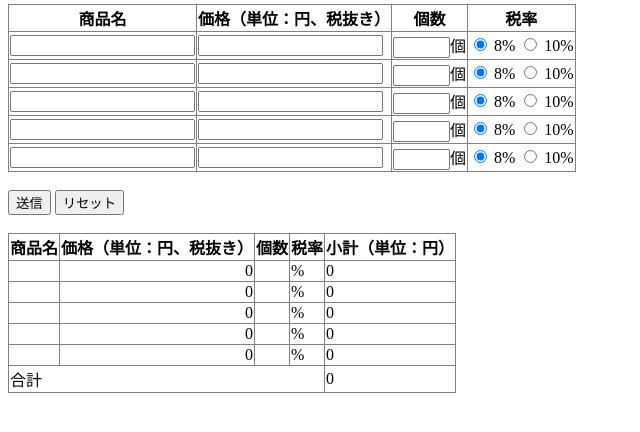
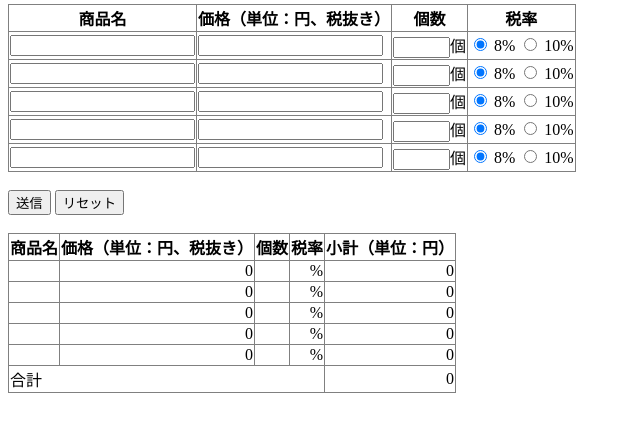
Before and after one commit to SatoIshii/2021sato, a PHP site: page /tax.php in a window 1280 px wide. Shown: the part 85-517 px from the top of the page, without its empty margins (0-640 px from the left). Run offline with PHP 8.4, Linux system fonts and the light colour scheme; data that the repository does not hold is empty.

Commit message:
[update] 出力のアップデート
表の出力形式を改善いたしました。

```diff
--- a/Desktop/sato/02/tax.php
+++ b/Desktop/sato/02/tax.php
@@ -62,53 +62,45 @@
       </form>
       <br>
       <?php
+            //1行目
             $name01 = $_POST["namae01"];
             $price01 = $_POST["nedan01"];
             $number01 = $_POST["num01"];
-            if(isset($_POST['tax01'])) {
             $tax01 = $_POST["tax01"];
             $tax = $tax01*0.01;
-            }
             $sum01 = ($price01 + ($price01 * $tax)) ;
-
+            //2行目
             $name02 = $_POST["namae02"];
             $price02 = $_POST["nedan02"];
             $number02 = $_POST["num02"];
-            if(isset($_POST['tax02'])) {
             $tax02 = $_POST["tax02"];
             $tax = $tax02*0.01;
-            }
             $sum02 = ($price02 + ($price02 * $tax)) ;
-
+            //3行目
             $name03 = $_POST["namae03"];
             $price03 = $_POST["nedan03"];
             $number03 = $_POST["num03"];
-            if(isset($_POST['tax03'])) {
             $tax03 = $_POST["tax03"];
             $tax = $tax03*0.01;
-            }
             $sum03 = ($price03 + ($price03 * $tax)) ;
-
+            //4行目
             $name04 = $_POST["namae04"];
             $price04 = $_POST["nedan04"];
             $number04 = $_POST["num04"];
-            if(isset($_POST['tax04'])) {
             $tax04 = $_POST["tax04"];
             $tax = $tax04*0.01;
-            }
             $sum04 = ($price04 + ($price04 * $tax)) ;
-
+            //5行目
             $name05 = $_POST["namae05"];
             $price05 = $_POST["nedan05"];
             $number05 = $_POST["num05"];
-            if(isset($_POST['tax05'])) {
             $tax05 = $_POST["tax05"];
             $tax = $tax05*0.01;
-            }
             $sum05 = ($price05 + ($price05 * $tax)) ;
-
+            //合計計算
             $sum = $sum01 + $sum02 + $sum03 + $sum04 + $sum05;
       ?>
+
       <table  border="1" style="border-collapse:collapse;">
           <tr>
               <th>商品名</th>
@@ -118,43 +110,43 @@
               <th>小計（単位：円）</th>
           </tr>
           <tr>
-              <td><?php echo $name01;?></td>
+              <td style="text-align: left;"><?php echo $name01;?></td>
               <td style="text-align: right;"><?php echo number_format($price01);?></td>
-              <td><?php echo $number01;?></td>
-              <td><?php echo $tax01;?>%</td>
-              <td><?php echo number_format($sum01);?></td>
+              <td style="text-align: right;"><?php echo $number01;?></td>
+              <td style="text-align: right;"><?php echo $tax01;?>%</td>
+              <td style="text-align: right;"><?php echo number_format($sum01);?></td>
           </tr>
           <tr>
-              <td><?php echo $name02;?></td>
+              <td style="text-align: left;"><?php echo $name02;?></td>
               <td style="text-align: right;"><?php echo number_format($price02);?></td>
-              <td><?php echo $number02;?></td>
-              <td><?php echo $tax02;?>%</td>
-              <td><?php echo number_format($sum02);?></td>
+              <td style="text-align: right;"><?php echo $number02;?></td>
+              <td style="text-align: right;"><?php echo $tax02;?>%</td>
+              <td style="text-align: right;"><?php echo number_format($sum02);?></td>
           </tr>
           <tr>
-              <td><?php echo $name03;?></td>
+              <td style="text-align: left;"><?php echo $name03;?></td>
               <td style="text-align: right;"><?php echo number_format($price03);?></td>
-              <td><?php echo $number03;?></td>
-              <td><?php echo $tax03;?>%</td>
-              <td><?php echo number_format($sum03)?></td>
+              <td style="text-align: right;"><?php echo $number03;?></td>
+              <td style="text-align: right;"><?php echo $tax03;?>%</td>
+              <td style="text-align: right;"><?php echo number_format($sum03)?></td>
           </tr>
           <tr>
-              <td><?php echo $name04;?></td>
+              <td style="text-align: left;"><?php echo $name04;?></td>
               <td style="text-align: right;"><?php echo number_format($price04);?></td>
-              <td><?php echo $number04;?></td>
-              <td><?php echo $tax04;?>%</td>
-              <td><?php echo number_format($sum04);?></td>
+              <td style="text-align: right;"><?php echo $number04;?></td>
+              <td style="text-align: right;"><?php echo $tax04;?>%</td>
+              <td style="text-align: right;"><?php echo number_format($sum04);?></td>
           </tr>
           <tr>
-              <td><?php echo $name05;?></td>
+              <td style="text-align: left;"><?php echo $name05;?></td>
               <td style="text-align: right;"><?php echo number_format($price05);?></td>
-              <td><?php echo $number05;?></td>
-              <td><?php echo $tax05;?>%</td>
-              <td><?php echo number_format($sum05);?></td>
+              <td style="text-align: right;"><?php echo $number05;?></td>
+              <td style="text-align: right;"><?php echo $tax05;?>%</td>
+              <td style="text-align: right;"><?php echo number_format($sum05);?></td>
           </tr>
           <tr>
               <td colspan="4">合計</td>
-              <td><?php echo number_format($sum);?></td>
+              <td style="text-align: right;"><?php echo number_format($sum);?></td>
           </tr>
       </table>
   </body>
```
Lines whose indentation alone changed are shown as unchanged.
